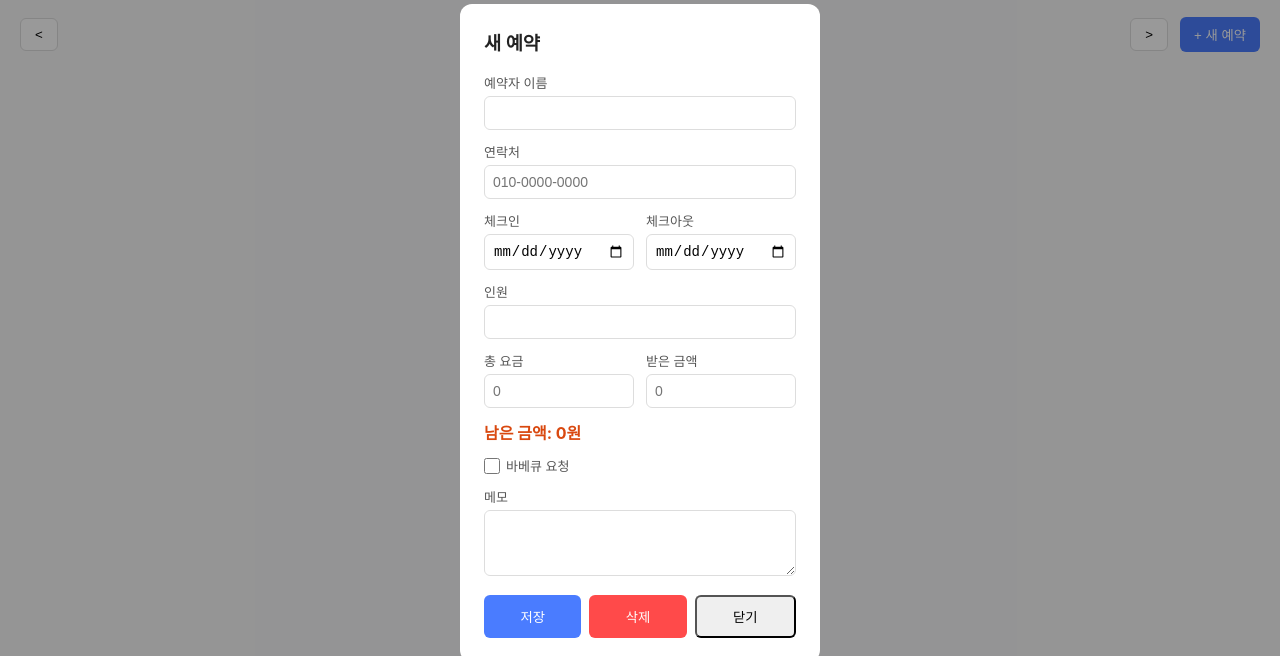
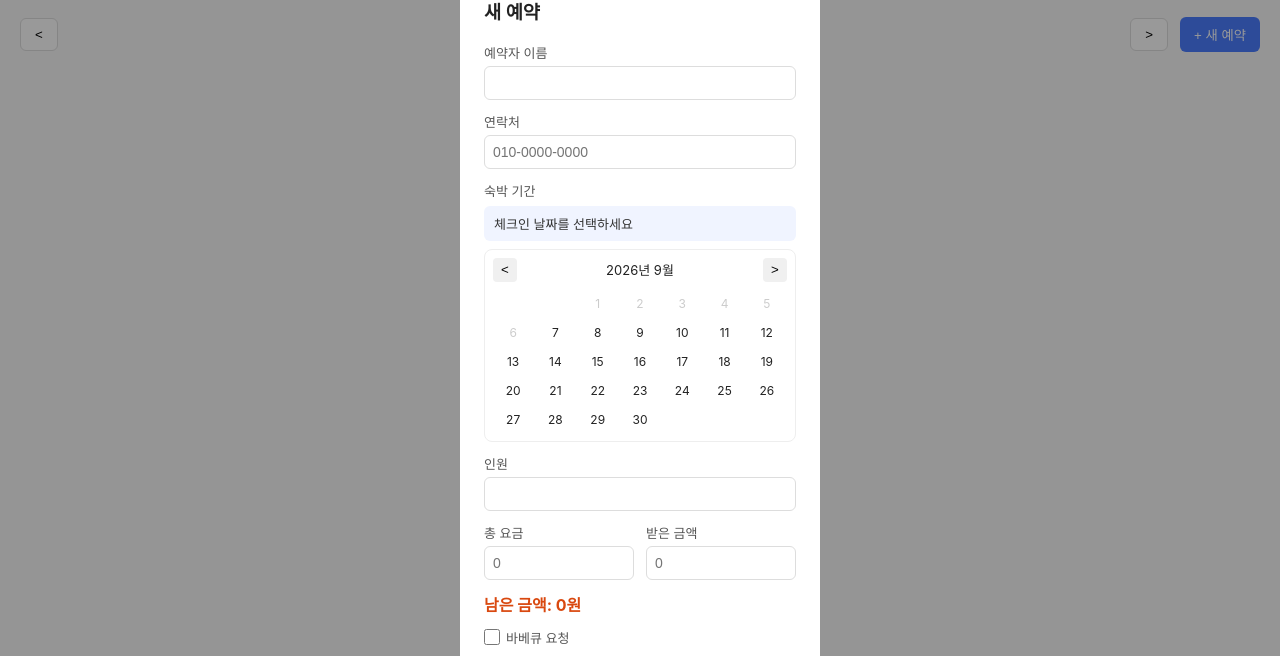
Before and after one commit to SRJG/firstwebapp, a website: page public/index.html in a window 1280 px wide. Both pictures are taken after a click on the button "+ 새 예약". Shown: the part 67-723 px from the top of the page. Drawn offline with Linux system fonts and the light colour scheme; no server answers.

```diff
--- a/public/app.js
+++ b/public/app.js
@@ -128,8 +128,6 @@ function openModal(reservation, presetDate) {
     document.getElementById('resId').value = reservation.id;
     document.getElementById('guestName').value = reservation.guest_name;
     document.getElementById('phone').value = reservation.phone || '';
-    document.getElementById('checkIn').value = reservation.check_in;
-    document.getElementById('checkOut').value = reservation.check_out;
     document.getElementById('numGuests').value = reservation.num_guests || '';
     document.getElementById('totalPrice').value = formatNumber(reservation.total_price);
     document.getElementById('paidAmount').value = formatNumber(reservation.paid_amount);
@@ -137,22 +135,36 @@ function openModal(reservation, presetDate) {
     document.getElementById('memo').value = reservation.memo || '';
     document.getElementById('remainingAmount').textContent = formatNumber(reservation.remaining_amount);
     deleteBtn.classList.remove('hidden');
+
+    pickerState.selectingCheckIn = reservation.check_in;
+    pickerState.selectingCheckOut = reservation.check_out;
+    const [y, m] = reservation.check_in.split('-').map(Number);
+    pickerState.year = y;
+    pickerState.month = m;
   } else {
     document.getElementById('modalTitle').textContent = '새 예약';
     document.getElementById('resId').value = '';
+    deleteBtn.classList.add('hidden');
+
     if (presetDate) {
-      document.getElementById('checkIn').value = presetDate;
-
-      // 체크아웃 자동으로 다음 날 채우기 (change 이벤트 없이 값만 넣는 경우 대응)
       const nextDay = new Date(presetDate);
       nextDay.setDate(nextDay.getDate() + 1);
-      const checkOutInput = document.getElementById('checkOut');
-      checkOutInput.value = nextDay.toISOString().slice(0, 10);
-      checkOutInput.min = presetDate;
+      pickerState.selectingCheckIn = presetDate;
+      pickerState.selectingCheckOut = nextDay.toISOString().slice(0, 10);
+      const [y, m] = presetDate.split('-').map(Number);
+      pickerState.year = y;
+      pickerState.month = m;
+    } else {
+      pickerState.selectingCheckIn = null;
+      pickerState.selectingCheckOut = null;
+      const today = new Date();
+      pickerState.year = today.getFullYear();
+      pickerState.month = today.getMonth() + 1;
     }
-    deleteBtn.classList.add('hidden');
   }
 
+  syncPickerToForm();
+  renderPicker();
   modalOverlay.classList.remove('hidden');
 }
 
@@ -174,18 +186,98 @@ document.getElementById('closeModal').onclick = () => modalOverlay.classList.add
   });
 });
 
-// 체크인 날짜 선택 시 체크아웃을 자동으로 다음 날로 채워줌 (혼동 방지)
-document.getElementById('checkIn').addEventListener('change', (e) => {
-  const checkOutInput = document.getElementById('checkOut');
-  const checkInDate = new Date(e.target.value);
-  checkOutInput.min = e.target.value; // 체크인보다 이전 날짜 선택 방지
+// ---- 날짜 범위 선택기 (커스텀 미니 캘린더) ----
+const pickerState = {
+  year: new Date().getFullYear(),
+  month: new Date().getMonth() + 1,
+  selectingCheckIn: null,
+  selectingCheckOut: null,
+};
 
-  // 체크아웃이 비어있거나 체크인보다 빠르면 자동으로 다음 날로 설정
-  if (!checkOutInput.value || checkOutInput.value <= e.target.value) {
-    checkInDate.setDate(checkInDate.getDate() + 1);
-    checkOutInput.value = checkInDate.toISOString().slice(0, 10);
+const pickerGrid = document.getElementById('pickerGrid');
+const pickerMonthLabel = document.getElementById('pickerMonthLabel');
+const dateRangeDisplay = document.getElementById('dateRangeDisplay');
+
+function toDateStr(y, m, d) {
+  return `${y}-${String(m).padStart(2, '0')}-${String(d).padStart(2, '0')}`;
 }
-});
+
+function renderPicker() {
+  pickerMonthLabel.textContent = `${pickerState.year}년 ${pickerState.month}월`;
+  pickerGrid.innerHTML = '';
+
+  const firstDay = new Date(pickerState.year, pickerState.month - 1, 1);
+  const daysInMonth = new Date(pickerState.year, pickerState.month, 0).getDate();
+  const startWeekday = firstDay.getDay();
+  const todayStr = new Date().toISOString().slice(0, 10);
+
+  for (let i = 0; i < startWeekday; i++) {
+    const empty = document.createElement('div');
+    empty.className = 'picker-cell empty';
+    pickerGrid.appendChild(empty);
+  }
+
+  for (let d = 1; d <= daysInMonth; d++) {
+    const dateStr = toDateStr(pickerState.year, pickerState.month, d);
+    const cell = document.createElement('div');
+    cell.className = 'picker-cell';
+    cell.textContent = d;
+
+    const isPast = dateStr < todayStr;
+    if (isPast) cell.classList.add('past');
+
+    const { selectingCheckIn: ci, selectingCheckOut: co } = pickerState;
+    if (ci && dateStr === ci) cell.classList.add('range-start');
+    if (co && dateStr === co) cell.classList.add('range-end');
+    if (ci && co && dateStr > ci && dateStr < co) cell.classList.add('range-mid');
+
+    if (!isPast) {
+      cell.onclick = () => onPickerDateClick(dateStr);
+    }
+    pickerGrid.appendChild(cell);
+  }
+}
+
+function onPickerDateClick(dateStr) {
+  const { selectingCheckIn: ci, selectingCheckOut: co } = pickerState;
+
+  if (!ci || (ci && co) || dateStr <= ci) {
+    // 새로 시작하거나, 체크인보다 이전/같은 날을 누르면 체크인 다시 설정
+    pickerState.selectingCheckIn = dateStr;
+    pickerState.selectingCheckOut = null;
+  } else {
+    // 체크인이 있고 체크아웃이 없는 상태에서, 체크인보다 늦은 날 클릭 → 체크아웃 확정
+    pickerState.selectingCheckOut = dateStr;
+  }
+
+  syncPickerToForm();
+  renderPicker();
+}
+
+function syncPickerToForm() {
+  const { selectingCheckIn: ci, selectingCheckOut: co } = pickerState;
+  document.getElementById('checkIn').value = ci || '';
+  document.getElementById('checkOut').value = co || '';
+
+  if (ci && co) {
+    dateRangeDisplay.textContent = `${ci} ~ ${co}`;
+  } else if (ci) {
+    dateRangeDisplay.textContent = `${ci} ~ (체크아웃 날짜를 선택하세요)`;
+  } else {
+    dateRangeDisplay.textContent = '체크인 날짜를 선택하세요';
+  }
+}
+
+document.getElementById('pickerPrevMonth').onclick = () => {
+  pickerState.month -= 1;
+  if (pickerState.month < 1) { pickerState.month = 12; pickerState.year -= 1; }
+  renderPicker();
+};
+document.getElementById('pickerNextMonth').onclick = () => {
+  pickerState.month += 1;
+  if (pickerState.month > 12) { pickerState.month = 1; pickerState.year += 1; }
+  renderPicker();
+};
 
 // ---- 저장 (등록 or 수정) ----
 form.onsubmit = async (e) => {
@@ -194,6 +286,10 @@ form.onsubmit = async (e) => {
 
 const checkIn = document.getElementById('checkIn').value;
 const checkOut = document.getElementById('checkOut').value;
+if (!checkIn || !checkOut) {
+  alert('체크인과 체크아웃 날짜를 모두 선택해주세요.');
+  return;
+}
 if (checkOut <= checkIn) {
   alert('체크아웃 날짜는 체크인 날짜보다 늦어야 합니다.');
   return;
--- a/public/index.html
+++ b/public/index.html
@@ -35,13 +35,19 @@
           <input type="text" id="phone" placeholder="010-0000-0000">
         </label>
 
-        <div class="row">
-          <label>체크인
-            <input type="date" id="checkIn" required>
-          </label>
-          <label>체크아웃
-            <input type="date" id="checkOut" required>
-          </label>
+        <div class="date-picker-section">
+          <label>숙박 기간</label>
+          <div class="date-range-display" id="dateRangeDisplay">체크인 날짜를 선택하세요</div>
+          <div class="mini-calendar">
+            <div class="mini-calendar-header">
+              <button type="button" id="pickerPrevMonth">&lt;</button>
+              <span id="pickerMonthLabel"></span>
+              <button type="button" id="pickerNextMonth">&gt;</button>
+            </div>
+            <div class="mini-calendar-grid" id="pickerGrid"></div>
+          </div>
+          <input type="hidden" id="checkIn" required>
+          <input type="hidden" id="checkOut" required>
         </div>
 
         <label>인원
--- a/public/style.css
+++ b/public/style.css
@@ -116,3 +116,54 @@ button.danger { background: #ff4a4a; color: white; border: none; }
 .remaining { margin-bottom: 12px; font-weight: bold; color: #d9480f; }
 .modal-actions { display: flex; gap: 8px; margin-top: 16px; }
 .modal-actions button { flex: 1; padding: 10px; border-radius: 6px; cursor: pointer; }
+
+.date-picker-section { margin-bottom: 12px; }
+.date-picker-section > label:first-child {
+  display: block; margin-bottom: 6px; font-size: 13px; color: #555;
+}
+.date-range-display {
+  background: #f0f4ff;
+  border-radius: 6px;
+  padding: 8px 10px;
+  font-size: 13px;
+  margin-bottom: 8px;
+  color: #333;
+}
+.mini-calendar { border: 1px solid #eee; border-radius: 8px; padding: 8px; }
+.mini-calendar-header {
+  display: flex;
+  align-items: center;
+  justify-content: space-between;
+  margin-bottom: 8px;
+  font-size: 13px;
+}
+.mini-calendar-header button {
+  border: none;
+  background: #f0f0f0;
+  border-radius: 4px;
+  width: 24px;
+  height: 24px;
+  cursor: pointer;
+}
+.mini-calendar-grid {
+  display: grid;
+  grid-template-columns: repeat(7, 1fr);
+  gap: 2px;
+}
+.picker-cell {
+  text-align: center;
+  padding: 6px 0;
+  font-size: 12px;
+  cursor: pointer;
+  border-radius: 4px;
+}
+.picker-cell.empty { cursor: default; }
+.picker-cell.past { color: #ccc; cursor: not-allowed; }
+.picker-cell.range-start, .picker-cell.range-end {
+  background: #4a7cff;
+  color: white;
+  font-weight: bold;
+}
+.picker-cell.range-mid { background: #d6e4ff; border-radius: 0; }
+.picker-cell.range-start { border-radius: 4px 0 0 4px; }
+.picker-cell.range-end { border-radius: 0 4px 4px 0; }
```
Lines whose indentation alone changed are shown as unchanged.
